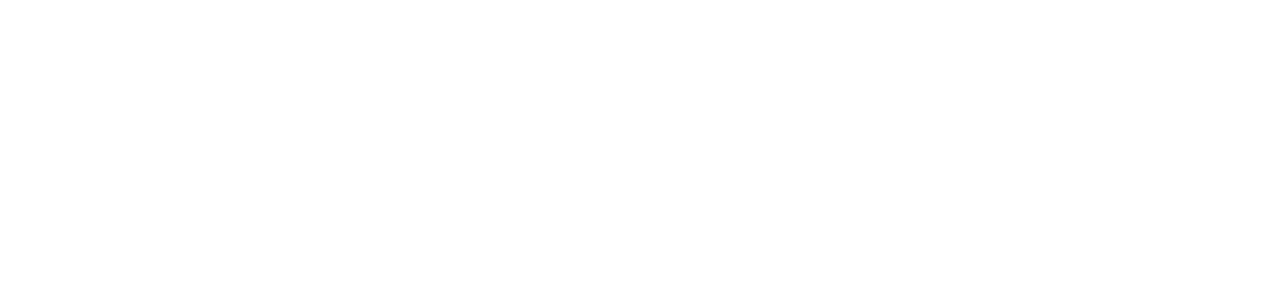
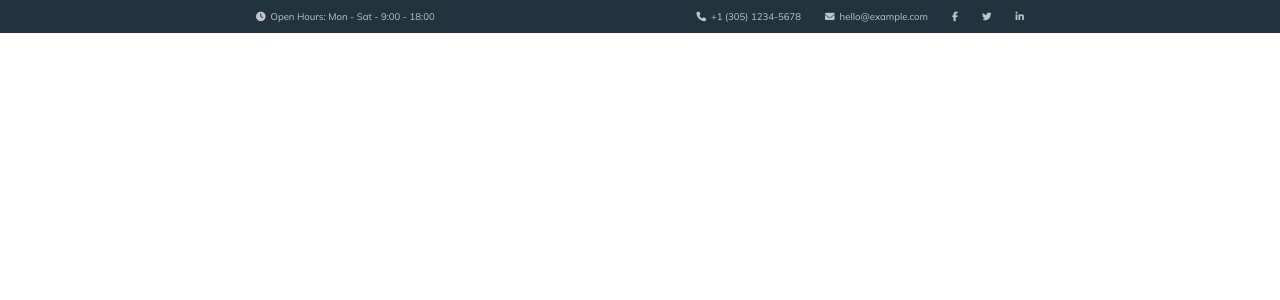
Before and after one commit to Borrellsss/proj-html-vuejs, a Vue app: page / in a window 1280 px wide. Shown: the top 300 px of the page. Built offline with nearby package versions, Linux system fonts and the light colour scheme.

Commit message:
font-awesome import+header-top done

```diff
--- a/public/index.html
+++ b/public/index.html
@@ -6,6 +6,7 @@
     <meta name="viewport" content="width=device-width,initial-scale=1.0">
     <link rel="icon" href="<%= BASE_URL %>favicon.ico">
     <title><%= htmlWebpackPlugin.options.title %></title>
+    <script src="https://kit.fontawesome.com/23673491d4.js" crossorigin="anonymous"></script>
   </head>
   <body>
     <noscript>
--- a/src/components/HeaderTopComponent.vue
+++ b/src/components/HeaderTopComponent.vue
@@ -1,6 +1,58 @@
 <template>
-    <div>
-
+    <div class="header-top">
+        <div class="container">
+            <div class="flex justify-between">
+                <div class="header-top-left">
+                    <span>
+                        <span>
+                            <i class="fa-solid fa-clock"></i>
+                        </span>
+                        Open Hours: Mon - Sat - 9:00 - 18:00
+                    </span>
+                </div>
+                <div class="header-top-right">
+                    <ul class="contacts flex">
+                        <li>
+                            <a href="#">
+                                <span>
+                                    <i class="fa-solid fa-phone"></i>
+                                </span>
+                                +1 (305) 1234-5678
+                            </a>
+                        </li>
+                        <li>
+                            <a href="#">
+                                <span>
+                                    <i class="fa-solid fa-envelope"></i>
+                                </span>
+                                hello@example.com
+                            </a>
+                        </li>
+                        <li>
+                            <a href="#">
+                                <span>
+                                    <i class="fa-brands fa-facebook-f"></i>
+                                </span>
+                            </a>
+                        </li>
+                        <li>
+                            <a href="#">
+                                <span>
+                                    <i class="fa-brands fa-twitter"></i>
+                                </span>
+                            </a>
+                        </li>
+                        <li>
+                            <a href="#">
+                                <span>
+                                    <i class="fa-brands fa-linkedin-in"></i>
+                                </span>
+                            </a>
+                        </li>
+                    </ul>
+                </div>
+            </div>
+        </div>
     </div>
 </template>
 
@@ -18,5 +70,18 @@
 @import "../style/variables.scss";
 
 // *STYLING
-
+.header-top {
+    padding-block: $header-top-padding;
+    font-size: $header-top-font-size;
+    color: #c0c3d0;
+    background-color: $twentieth-color;
+}
+.contacts > li {
+    margin-left: 1.5rem;
+}
+.fa-clock,
+.fa-phone,
+.fa-envelope {
+    margin-right: 0.15rem;
+}
 </style>
--- a/src/style/common.scss
+++ b/src/style/common.scss
@@ -1,5 +1,6 @@
 // *IMPORTS
 @import "./variables.scss";
+@import url('https://fonts.googleapis.com/css2?family=Mulish:wght@200;300;400;500;600;700;800;900&display=swap');
 
 // *STYLING
 // *RESETS
@@ -9,6 +10,9 @@
     margin: 0;
     padding: 0;
     box-sizing: border-box;
+}
+body {
+    font-family: 'Mulish', sans-serif;
 }
 img {
     width: 100%;
@@ -21,3 +25,26 @@
     color: inherit;
     text-decoration: none;
 }
+
+// *COMMON
+.container {
+    margin: 0 auto;
+    width: 60%;
+
+    // !debug
+    // background-color: red;
+    // height: 100%;
+}
+.flex {
+    display: flex;
+
+    &.justify-center {
+        justify-content: center;
+    }
+    &.justify-between {
+        justify-content: space-between;
+    }
+    &.align-center {
+        align-items: center;
+    }
+}
--- a/src/style/variables.scss
+++ b/src/style/variables.scss
@@ -18,3 +18,16 @@
 $seventeenth-color: #078282;
 $eighteenth-color: #3d4955;
 $nineteenth-color: #dc945c;
+$twentieth-color: #21333e;
+
+// *FONT
+// *FONT SIZES
+// *header top
+$header-top-font-size: 0.6rem;
+
+// *FONT WEIGHTS
+
+
+// *PADDINGS
+// *header top
+$header-top-padding: 0.65rem;
```
